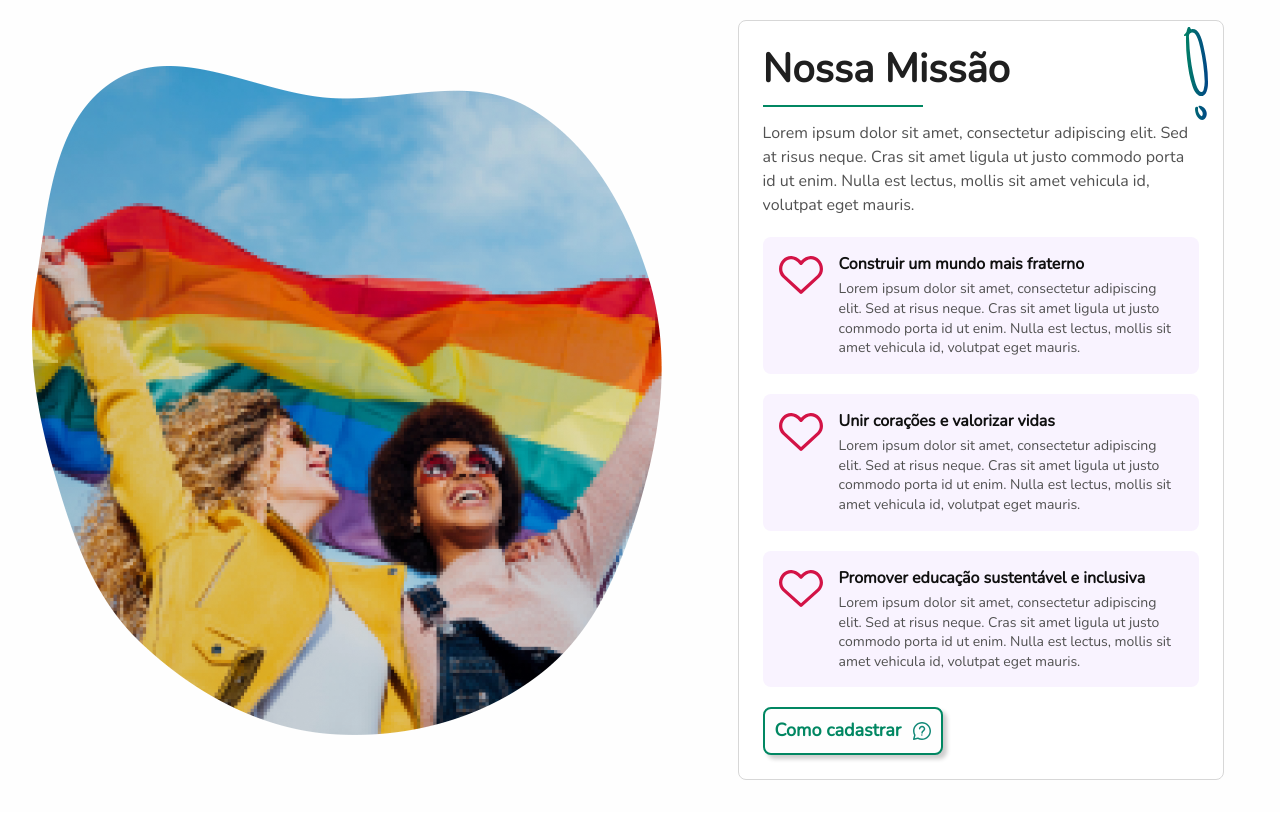
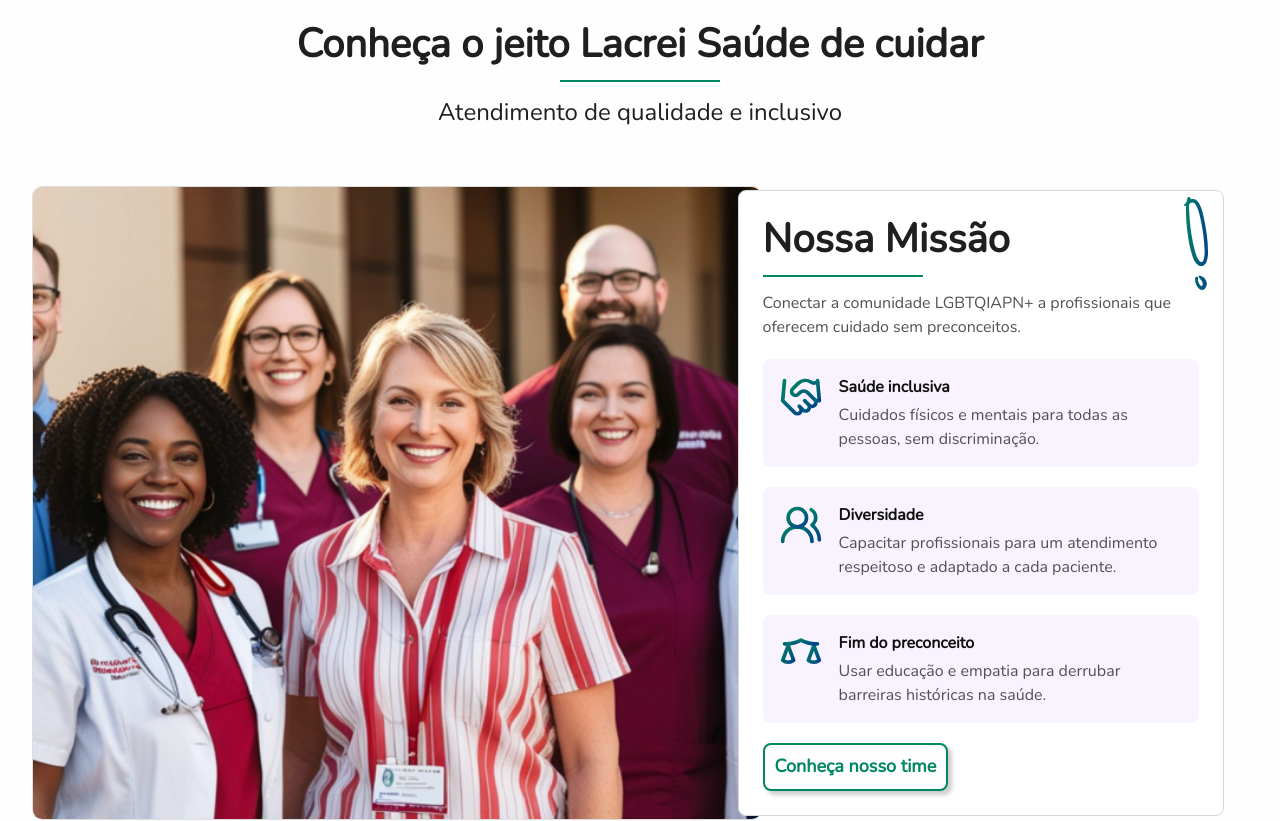
Before and after one commit to glauciabierwagen/lacrei-challenge, a Next.js app: page /medicos in a window 1280 px wide. Shown: the part 660-1481 px from the top of the page. Built offline with nearby package versions, Linux system fonts and the light colour scheme.

Commit message:
Update doctors

```diff
--- a/src/features/doctors/doctors-view.tsx
+++ b/src/features/doctors/doctors-view.tsx
@@ -5,6 +5,7 @@ import { useState } from "react";
 import { useLanguage } from "@/components/layout/language-context";
 import { Container } from "@/components/ui/primitives";
 import * as Home from "@/features/home/home.styles";
+import { PurposeSection } from "@/features/home/purpose-section";
 import * as S from "./doctors.styles";
 
 const assets = "/images/figma/medicos/";
@@ -39,16 +40,6 @@ export function DoctorsView() {
     ["Mudamos pessoas,", "transformamos o mundo."],
     ["Saúde sem fronteiras,", "transformação sem limites."],
   ];
-  const values = en ? [
-    "Build a more compassionate world",
-    "Bring hearts together and value lives",
-    "Promote sustainable and inclusive education",
-  ] : [
-    "Construir um mundo mais fraterno",
-    "Unir corações e valorizar vidas",
-    "Promover educação sustentável e inclusiva",
-  ];
-
   return (
     <>
       <S.Hero aria-labelledby="doctors-title" aria-roledescription={en ? "carousel" : "carrossel"}>
@@ -65,22 +56,12 @@ export function DoctorsView() {
         </Home.Dots>
       </S.Hero>
 
-      <S.Mission aria-labelledby="mission-title">
-        <Home.AboutGrid>
-          <Image src={`${assets}imgVector.png`} alt={en ? "People together at a Pride event" : "Pessoas reunidas em um evento do Orgulho LGBTQIA+"} width={630} height={669} sizes="(min-width: 1440px) 630px, (min-width: 1024px) 44vw, (min-width: 768px) 630px, calc(100vw - 32px)" />
-          <S.MissionContent>
-            <div><h2 id="mission-title">{en ? "Our Mission" : "Nossa Missão"}</h2><p>{lorem}</p></div>
-            <Home.Values>
-              {values.map(title => <li key={title}>
-                <span aria-hidden="true"><Image src={`${assets}imgHeartRewardSocialRatingMediaHeartItLikeFavoriteLove.svg`} width={27} height={23} alt="" /></span>
-                <div><h3>{title}</h3><p>{lorem}</p></div>
-              </li>)}
-            </Home.Values>
-            <Home.HomeButton href="/#cadastro" $variant="secondary">{register}<Image src={`${assets}imgWhatsapp1.svg`} width={18} height={18} alt="" /></Home.HomeButton>
-            <Image src={`${assets}imgMisc09.svg`} width={24} height={93} alt="" />
-          </S.MissionContent>
-        </Home.AboutGrid>
-      </S.Mission>
+      <Home.CareIntro aria-labelledby="care-intro-title">
+        <h2 id="care-intro-title">{en ? "Discover the Lacrei Saúde way of caring" : "Conheça o jeito Lacrei Saúde de cuidar"}</h2>
+        <p>{en ? "Quality and inclusive healthcare" : "Atendimento de qualidade e inclusivo"}</p>
+      </Home.CareIntro>
+
+      <PurposeSection title={en ? "Our Mission" : "Nossa Missão"} />
 
       <S.Testimonials aria-labelledby="testimonials-title">
         <S.SectionContent>
--- a/src/features/doctors/doctors.styles.ts
+++ b/src/features/doctors/doctors.styles.ts
@@ -7,18 +7,12 @@ import * as Home from "@/features/home/home.styles";
 // Adapta os estilos da página inicial para o banner e a missão dos médicos.
 export const Hero = styled(Home.Hero)`
   h1 { max-width: 53.125rem; }
+  @media (min-width: 48rem) { h1 { font-size: 3.25rem; } }
+  @media (min-width: 75rem) { h1 { font-size: 3.75rem; } }
 `;
 
 export const RegisterLink = styled(Home.HomeButton)`
   font-size: 1.25rem;
-`;
-
-export const Mission = styled(Home.HomeSection)`
-  background: ${({ theme }) => theme.colors.white};
-`;
-
-export const MissionContent = styled(Home.AboutContent)`
-  > div:first-child { padding-right: 0; }
 `;
 
 export const SectionContent = styled(Container)`
--- /dev/null
+++ b/src/features/home/purpose-section.tsx
@@ -0,0 +1,54 @@
+"use client";
+
+import Image from "next/image";
+import { useLanguage } from "@/components/layout/language-context";
+import * as S from "./home.styles";
+
+const purposeIcons = ["inclusion-handshake.svg", "diversity-people.svg", "equality-scale.svg"] as const;
+const purposeCopy = {
+  pt: {
+    title: "Nosso Propósito",
+    introduction: "Conectar a comunidade LGBTQIAPN+ a profissionais que oferecem cuidado sem preconceitos.",
+    values: [
+      { title: "Saúde inclusiva", description: "Cuidados físicos e mentais para todas as pessoas, sem discriminação." },
+      { title: "Diversidade", description: "Capacitar profissionais para um atendimento respeitoso e adaptado a cada paciente." },
+      { title: "Fim do preconceito", description: "Usar educação e empatia para derrubar barreiras históricas na saúde." },
+    ],
+  },
+  en: {
+    title: "Our Purpose",
+    introduction: "We exist to transform access to healthcare by connecting the LGBTQIAPN+ community with qualified, compassionate health professionals. We are committed to safe, inclusive, prejudice-free care, celebrating diversity in all its forms and ensuring every person is welcomed with dignity and respect for their whole self.",
+    values: [
+      { title: "Promote inclusive healthcare", description: "We make physical and mental health services accessible while respecting and welcoming the diversity of bodies, identities, and lived experiences, ensuring dignified, discrimination-free care for the entire LGBTQIAPN+ community." },
+      { title: "Value diversity", description: "We believe plurality is our greatest strength. We work to raise awareness and equip professionals, bringing hearts and knowledge together to build care that recognizes, respects, and celebrates each patient's individual differences." },
+      { title: "Challenge prejudice", description: "We help dismantle historical barriers to healthcare through information and empathy, promoting ongoing education that transforms society and enables truly safe, compassionate, and human-centered medical care for everyone." },
+    ],
+  },
+};
+
+export function PurposeSection({ title }: { title?: string }) {
+  const { language } = useLanguage();
+  const en = language === "en";
+  const content = purposeCopy[en ? "en" : "pt"];
+
+  return (
+    <S.HomeSection id="proposito" aria-labelledby="purpose-title">
+      <S.AboutGrid>
+        <S.AboutImageCard>
+          <Image src="/images/figma/medicos/Médicos.png" alt={en ? "A diverse team of health professionals" : "Equipe diversa de profissionais de saúde"} fill sizes="(min-width: 64rem) 55vw, (min-width: 48rem) 50vw, calc(100vw - 3rem)" />
+        </S.AboutImageCard>
+        <S.PurposeContent>
+          <div><h2 id="purpose-title">{title ?? content.title}</h2><p>{content.introduction}</p></div>
+          <S.Values>
+            {content.values.map(({ title, description }, index) => <li key={title}>
+              <span aria-hidden="true"><Image src={`/images/purpose/${purposeIcons[index]}`} width={48} height={48} alt="" /></span>
+              <div><h3>{title}</h3><p>{description}</p></div>
+            </li>)}
+          </S.Values>
+          <S.HomeButton href="/medicos" $variant="secondary">{en ? "Meet our team" : "Conheça nosso time"}</S.HomeButton>
+          <Image src="/images/figma/imgMisc09.svg" width={24} height={93} alt="" />
+        </S.PurposeContent>
+      </S.AboutGrid>
+    </S.HomeSection>
+  );
+}
```
Also changed, not shown: src/features/home/home-view.tsx (+2 -40 lines), 1 other file (tests, documents, lock files or other folders).
